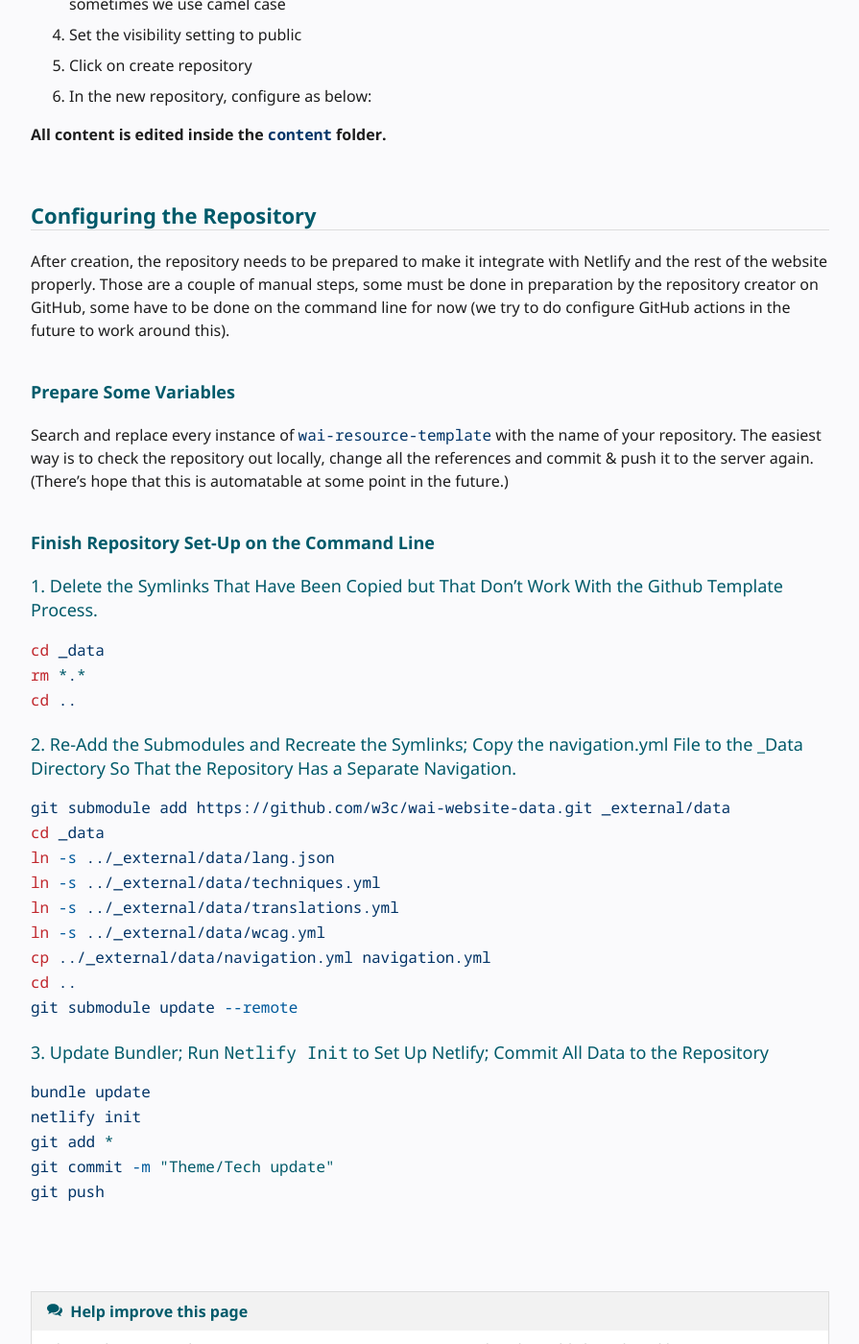
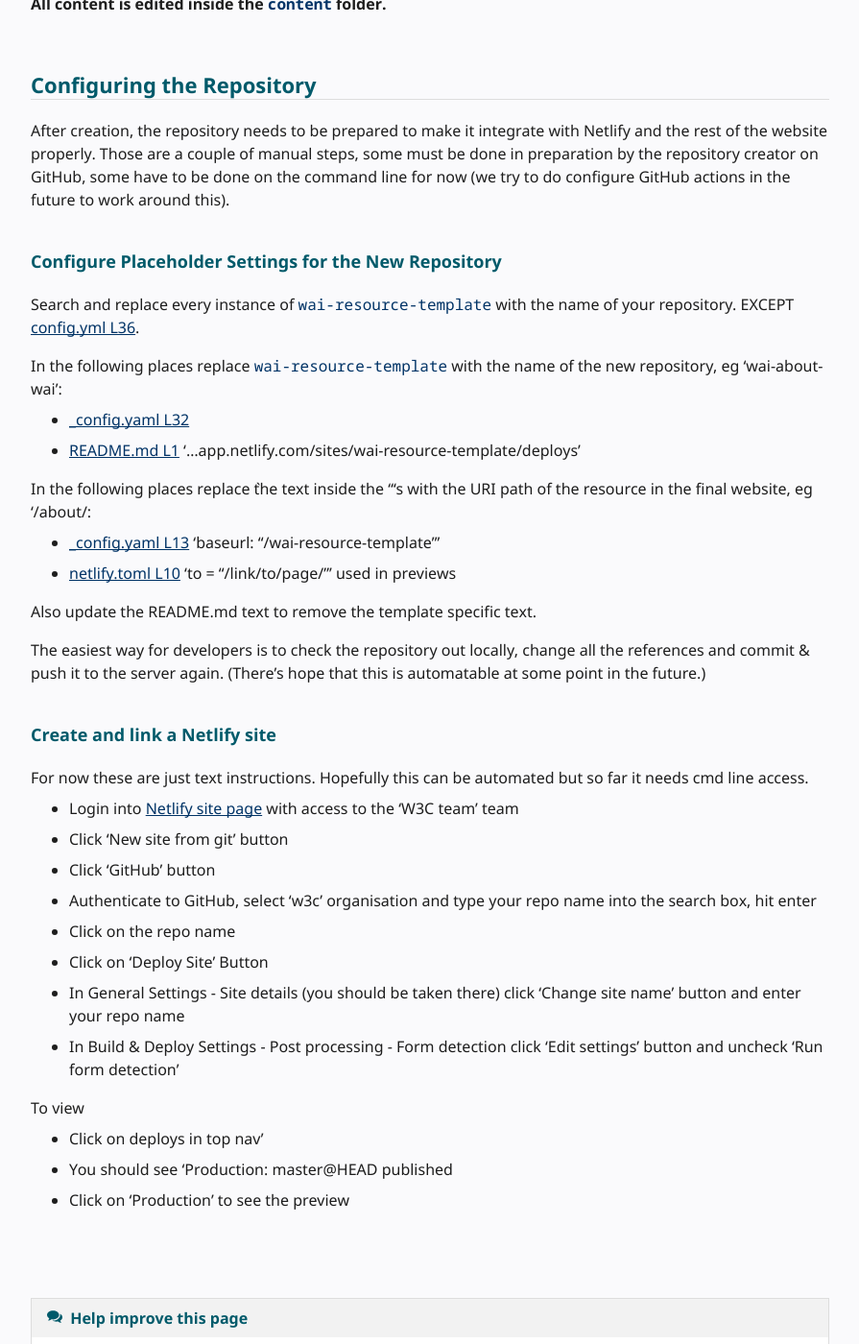
Before and after one commit to w3c/wai-website-theme, a Jekyll site: the page built from content/technical-create-new-resource.md, in a window 1280 px wide and 1400 px high, scrolled down 940 px. Shown: the whole window at 96% size, without its empty margins (336-1231 px from the left). Built offline with Jekyll 4.4.1, drawn with Linux system fonts in a browser that asks for light colours; cached includes are drawn as plain includes; comment, search, counter and statistics services are not loaded; some of the changed text lies outside the part shown.

Commit message:
Update instructions

````diff
--- a/content/technical-create-new-resource.md
+++ b/content/technical-create-new-resource.md
@@ -42,40 +42,41 @@
 
 After creation, the repository needs to be prepared to make it integrate with Netlify and the rest of the website properly. Those are a couple of manual steps, some must be done in preparation by the repository creator on GitHub, some have to be done on the command line for now (we try to do configure GitHub actions in the future to work around this).
 
-### Prepare Some Variables
+### Configure Placeholder Settings for the New Repository
 
-Search and replace every instance of `wai-resource-template` with the name of your repository. The easiest way is to check the repository out locally, change all the references and commit & push it to the server again. (There’s hope that this is automatable at some point in the future.)
+Search and replace every instance of `wai-resource-template` with the name of your repository. EXCEPT [config.yml L36](https://github.com/w3c/wai-about-wai/blob/master/_config.yml#L36).
 
-### Finish Repository Set-Up on the Command Line
+In the following places replace `wai-resource-template` with the name of the new repository, eg 'wai-about-wai':
 
-#### 1. Delete the Symlinks That Have Been Copied but That Don’t Work With the Github Template Process.
+- [_config.yaml L32](https:/_config.yaml L13]/github.com/w3c/wai-resource-template/blob/master/_config.yml#L32)
+- [README.md L1](https://github.com/w3c/wai-resource-template/edit/master/README.md) '...app.netlify.com/sites/wai-resource-template/deploys'
 
-```bash
-cd _data
-rm *.*
-cd ..
-```
 
-#### 2. Re-Add the Submodules and Recreate the Symlinks; Copy the navigation.yml File to the _Data Directory So That the Repository Has a Separate Navigation.
+In the following places replace `the text inside the "'s with the URI path of the resource in the final website, eg '/about/:
 
-```bash
-git submodule add https://github.com/w3c/wai-website-data.git _external/data
-cd _data
-ln -s ../_external/data/lang.json
-ln -s ../_external/data/techniques.yml
-ln -s ../_external/data/translations.yml
-ln -s ../_external/data/wcag.yml
-cp ../_external/data/navigation.yml navigation.yml
-cd ..
-git submodule update --remote
-```
+- [_config.yaml L13](https://github.com/w3c/wai-resource-template/blob/master/_config.yml#L13) 'baseurl: "/wai-resource-template"'
+- [netlify.toml L10](https://github.com/w3c/wai-resource-template/blob/master/netlify.toml#L10) 'to = "/link/to/page/"' used in previews
 
-#### 3. Update Bundler; Run `Netlify Init` to Set Up Netlify; Commit All Data to the Repository
+Also update the README.md text to remove the template specific text.
 
-```bash
-bundle update
-netlify init
-git add *
-git commit -m "Theme/Tech update"
-git push
-```
+The easiest way for developers is to check the repository out locally, change all the references and commit & push it to the server again. (There’s hope that this is automatable at some point in the future.)
+
+
+### Create and link a Netlify site
+
+For now these are just text instructions. Hopefully this can be automated but so far it needs cmd line access.
+
+- Login into [Netlify site page](https://app.netlify.com/teams/w3c/sites) with access to the 'W3C team' team
+- Click 'New site from git' button
+- Click 'GitHub' button
+- Authenticate to GitHub, select 'w3c' organisation and type your repo name into the search box, hit enter
+- Click on the repo name
+- Click on 'Deploy Site' Button
+- In General Settings - Site details (you should be taken there) click 'Change site name' button and enter your repo name
+- In Build & Deploy Settings - Post processing - Form detection  click 'Edit settings' button and uncheck 'Run form detection'
+
+To view
+
+- Click on deploys in top nav'
+- You should see 'Production: master@HEAD published
+- Click on 'Production' to see the preview
````
Also changed, not shown: content/technical.md (+8 -8 lines).
